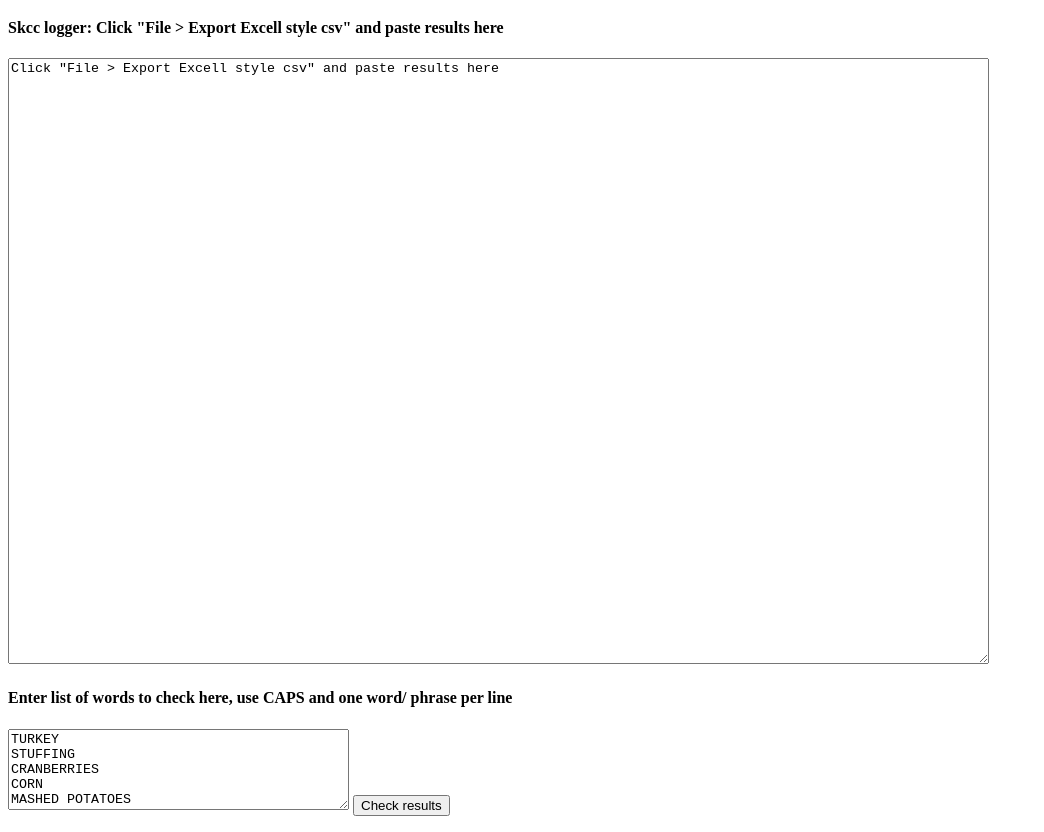
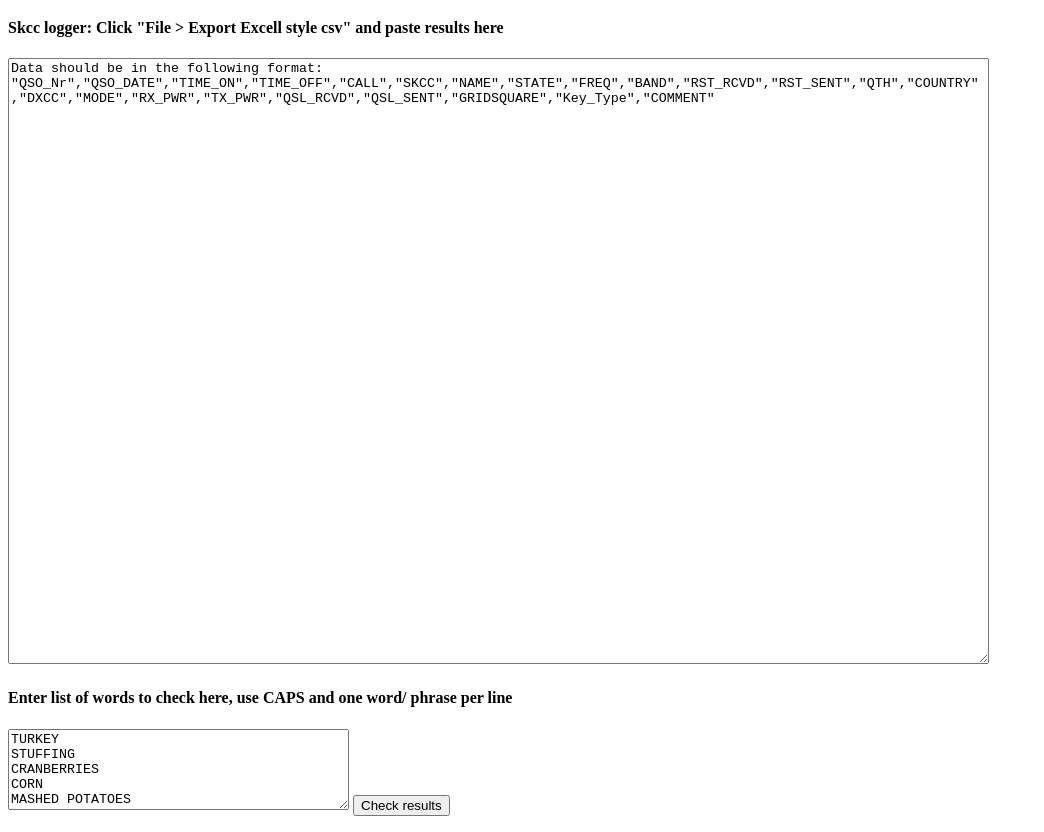
Before and after one commit to dcsim0n/november-wes-anagrams, a website: page index.html in a window 1280 px wide. Shown: the part 61-893 px from the top of the page, without its empty margins (0-1044 px from the left). Drawn offline with Linux system fonts and the light colour scheme.

Commit message:
Add explantion for input format

```diff
--- a/index.html
+++ b/index.html
@@ -43,7 +43,9 @@
     <h1>Check for Anagrams in your WES log</h1>
     <form id="main">
         <h4>Skcc logger: Click "File > Export Excell style csv" and paste results here</h4>
-    <textarea name="csv" id="CSV" cols="120" rows="40">Click "File > Export Excell style csv" and paste results here
+    <textarea name="csv" id="CSV" cols="120" rows="40">
+Data should be in the following format:
+"QSO_Nr","QSO_DATE","TIME_ON","TIME_OFF","CALL","SKCC","NAME","STATE","FREQ","BAND","RST_RCVD","RST_SENT","QTH","COUNTRY","DXCC","MODE","RX_PWR","TX_PWR","QSL_RCVD","QSL_SENT","GRIDSQUARE","Key_Type","COMMENT"
     </textarea>
 
     <h4>Enter list of words to check here, use CAPS and one word/ phrase per line</h4>
```
